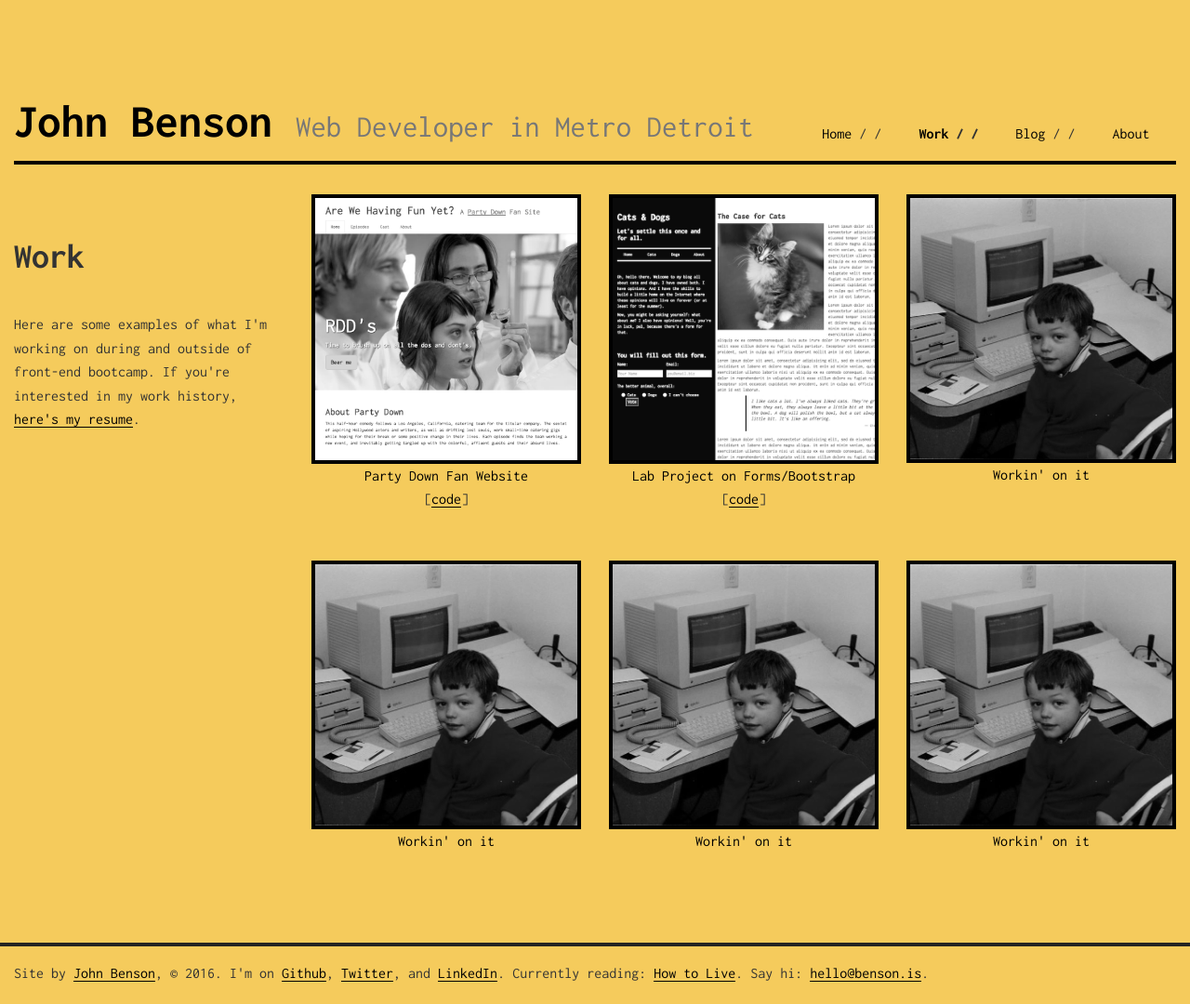
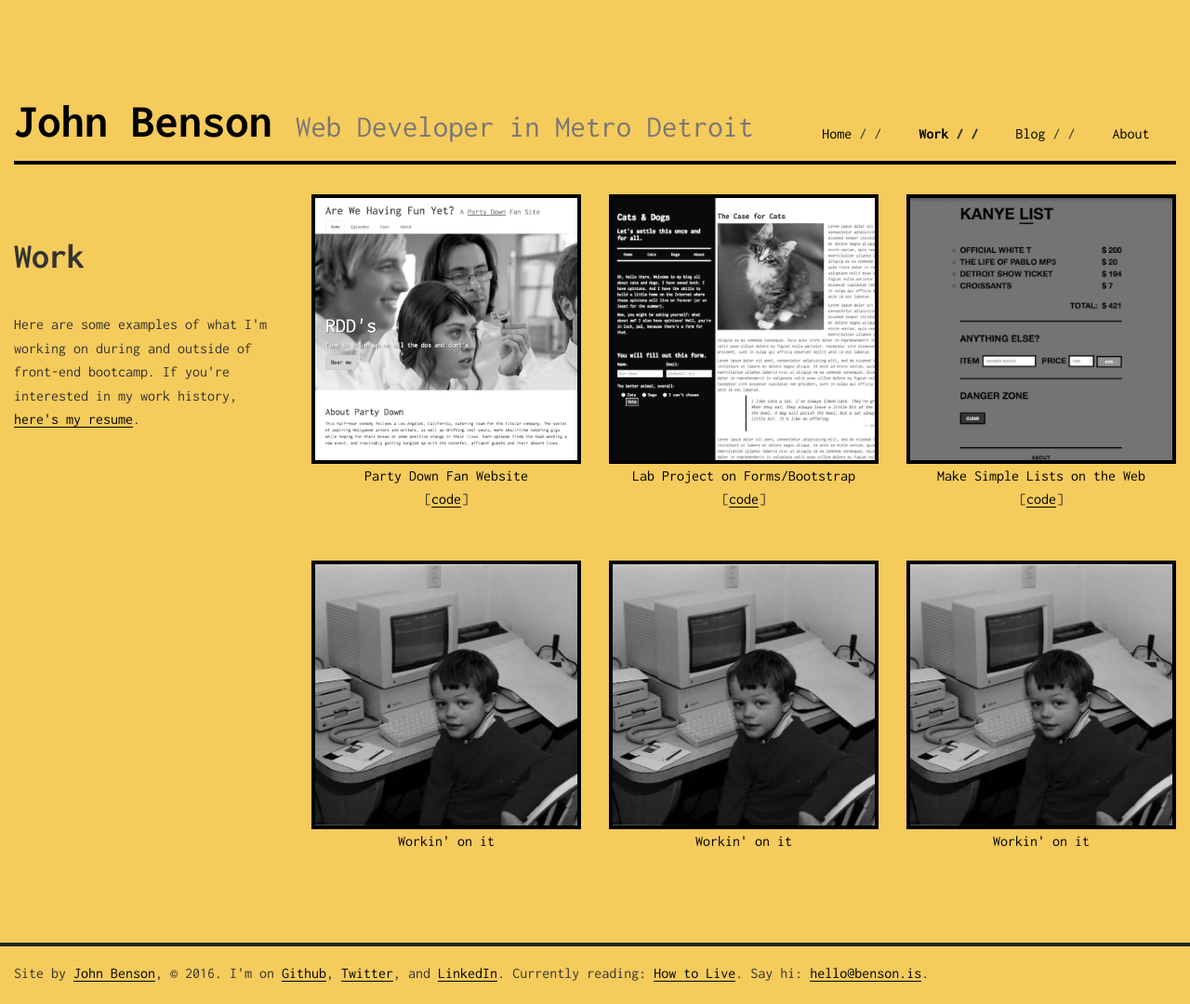
Before and after one commit to johnbenson/johnbenson.github.io, a Jekyll site: the page coding/index.html, which Jekyll copies as it is, in a window 1280 px wide. Shown: the whole page at 93% size. Built offline with Jekyll 4.4.1, drawn with Linux system fonts in a browser that asks for light colours; nearby versions of some CDN libraries.

Commit message:
added list lab project to portfolio

```diff
--- a/coding/index.html
+++ b/coding/index.html
@@ -61,12 +61,13 @@
             <p class="code-link">[<a href="https://github.com/johnbenson/grand-circus-benson-lab4">code</a>]</p>
             </div>
             <div class="col-md-4">
-            <a href="#">
+            <a href="http://benson.is/grand-circus-benson-lab8-alt">
               <figure class="project-thumb">
-                <img src ="../img/benson-apple-ii-gs.jpg" class="img-responsive" alt="photo of the author as a child with an Apple II GS" />
+                <img src ="../img/kanye-list.png" class="img-responsive" alt="screenshot of my simple list web app" />
               </figure>
-              <figcaption>Workin' on it</figcaption>
+              <figcaption>Make Simple Lists on the Web</figcaption>
             </a>
+            <p class="code-link">[<a href="https://github.com/johnbenson/grand-circus-benson-lab8-alt">code</a>]</p>
             </div>
           </div> <!-- end of first row -->
 
```
Also changed, not shown: img/kanye-list.png (added).
